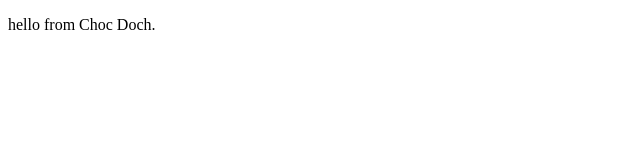
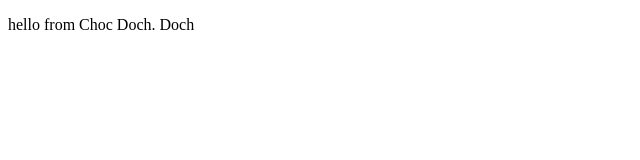
Before and after one commit to sjvkelly/AzureStaticWebApp, a plain HTML site: page index.html in a window 1280 px wide. Shown: the full height of the page, 0-640 px from the left. Drawn offline with Linux system fonts and the light colour scheme.

Commit message:
Second Commit

```diff
--- a/index.html
+++ b/index.html
@@ -10,7 +10,7 @@
         <link rel="stylesheet" href="">
     </head>
     <body>
-            <p>hello from Choc Doch. </p>
+            <p>hello from Choc Doch. Doch</p>
 
         <script src="" async defer></script>
     </body>
```
Also changed, not shown: readme.txt (deleted).
